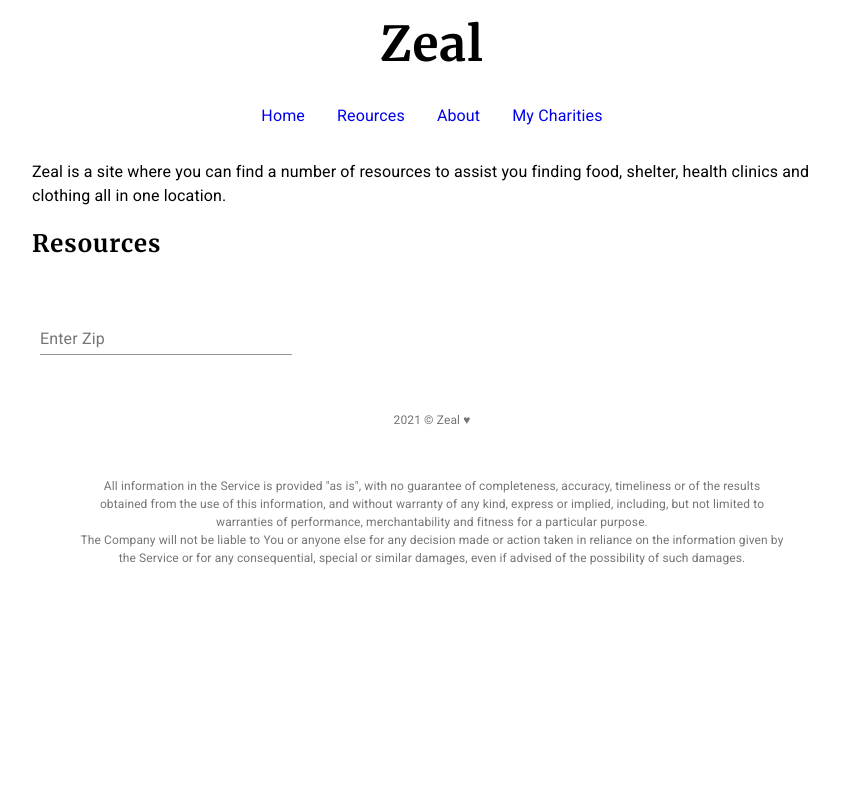
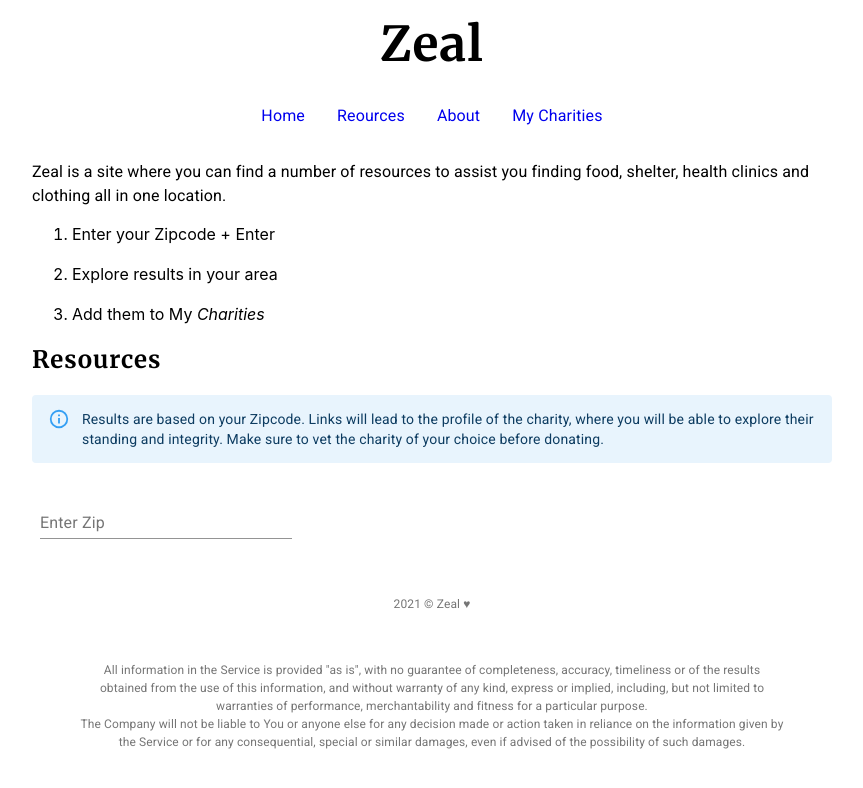
Before and after one commit to carlosabreuh/zeal, a React (Create React App) app: page /Resources in a window 1280 px wide. Shown: the top 788 px of the page, without its empty margins (208-1071 px from the left). Built offline with nearby package versions, Linux system fonts and the light colour scheme; the HTML template or start-up script is replaced by a standard one.

Commit message:
Update Resources.jsx

```diff
--- a/src/pages/Resources/Resources.jsx
+++ b/src/pages/Resources/Resources.jsx
@@ -1,14 +1,10 @@
 import React, { useState } from 'react';
 import axios from 'axios';
-import Checkbox from '@material-ui/core/Checkbox';
-import ActionFavorite from 'material-ui/svg-icons/action/favorite';
-import ActionFavoriteBorder from 'material-ui/svg-icons/action/favorite-border';
-import Link from '@material-ui/core/Link';
-import Box from '@material-ui/core/Box';
 import StatusTable from '../../components/StatusTable';
 import TextField from '@material-ui/core/TextField';
 import { makeStyles } from '@material-ui/core/styles';
 import { Typography } from '@material-ui/core';
+import Alert from '../../components/Alert'
 import './Resources.css';
 
 function createData(
@@ -18,8 +14,7 @@ function createData(
   numSites,
   status,
   ein,
-  statusUpdatedAt,
-
+  statusUpdatedAt
 ) {
   return {
     name,
@@ -29,7 +24,6 @@ function createData(
     status,
     ein,
     statusUpdatedAt,
-
   };
 }
 const useStyles = makeStyles((theme) => ({
@@ -72,7 +66,7 @@ export default function Resources({
               res.data[i].websiteURL,
               res.data[i].charityNavigatorURL,
               res.data[i].mailingAddress.city,
-              res.data[i].irsClassification.deductibility,
+              res.data[i].irsClassification.classification,
               res.data[i].ein,
               'Active'
             )
@@ -84,13 +78,28 @@ export default function Resources({
   };
   return (
     <div>
+
       <Typography>
         Zeal is a site where you can find a number of resources to assist you
         finding food, shelter, health clinics and clothing all in one location.
       </Typography>
+      <ol>
+        <li>
+          Enter your Zipcode + Enter
+        </li>
+        <br></br>
+        <li>
+          Explore results in your area
+        </li>
+        <br></br>
+        <li>
+          Add them to My <cite>Charities</cite>
+        </li>
+      </ol>
 
       <section className='about-section' id='supported-websites'>
         <h2 className='header-text'>Resources</h2>
+      <Alert />
 
         <br></br>
         <form
@@ -120,12 +129,16 @@ export default function Resources({
 
           /> */}
         </form>
-        { tableRows.length ? <StatusTable
-          myCharities={myCharities}
-          setMyCharities={setMyCharities}
-          tableRows={tableRows}
-           page={"Resources"}
-        />: ""}
+        {tableRows.length ? (
+          <StatusTable
+            myCharities={myCharities}
+            setMyCharities={setMyCharities}
+            tableRows={tableRows}
+            page={'Resources'}
+          />
+        ) : (
+          ''
+        )}
       </section>
       <section className='about-section' id='faq'></section>
     </div>
```
